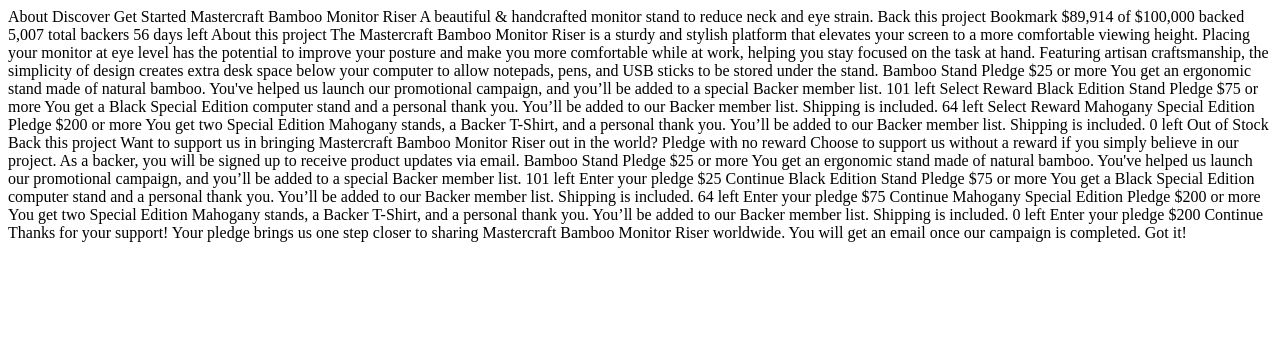
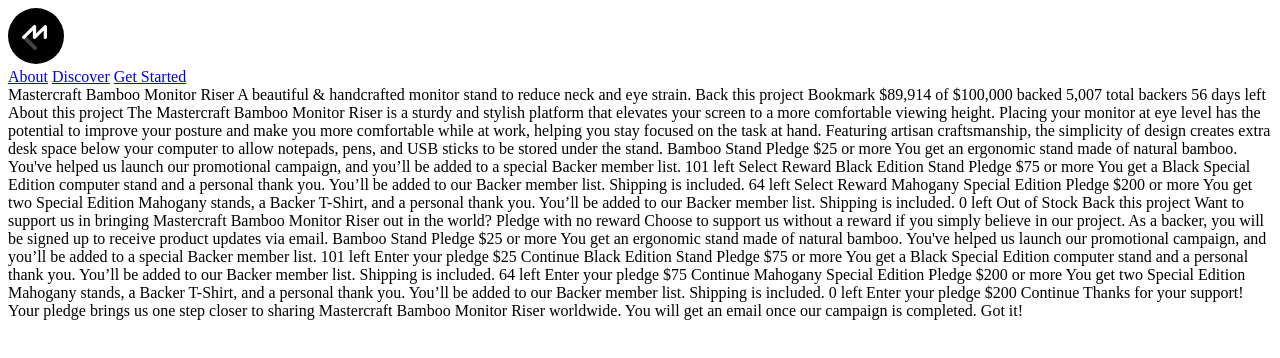
Before and after one commit to P-Saw/Crowdfunding-product-page, a plain HTML site: page index.html in a window 1280 px wide. Drawn offline with Linux system fonts and the light colour scheme.

Commit message:
added basic header and it's content

```diff
--- a/index.html
+++ b/index.html
@@ -8,9 +8,21 @@
 </head>
 
 <body>
-  About
-  Discover
-  Get Started
+  <header>
+    <div class="navbar">
+      <div class="logo">
+        <img src="./images/logo-mastercraft.svg" alt="">
+      </div>
+      <nav>
+        <a href="#">About</a>
+        <a href="#">Discover</a>
+        <a href="#">Get Started</a>
+      </nav>
+      <div class="menu-hamburger">
+        <div class="icon-hamburger"></div>
+      </div>
+    </div>
+  </header>
 
   Mastercraft Bamboo Monitor Riser
   A beautiful & handcrafted monitor stand to reduce neck and eye strain.
```
